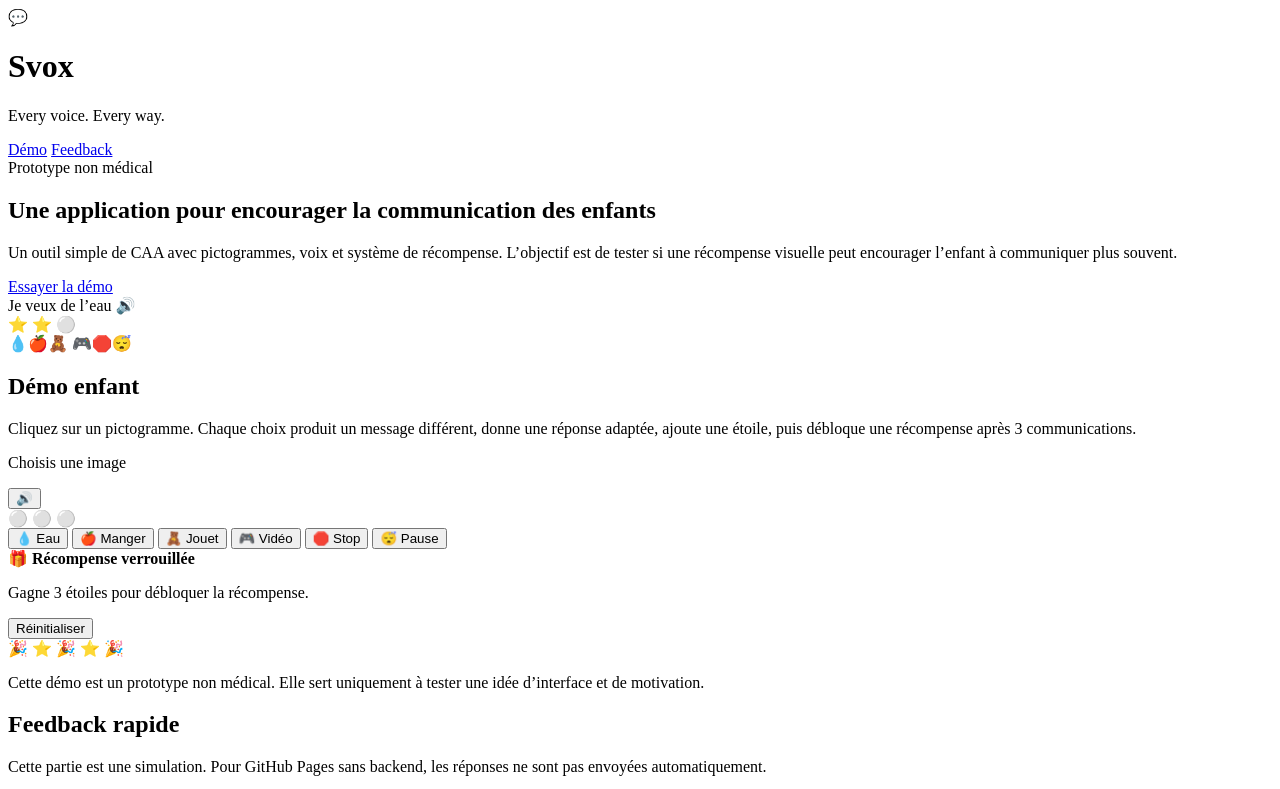
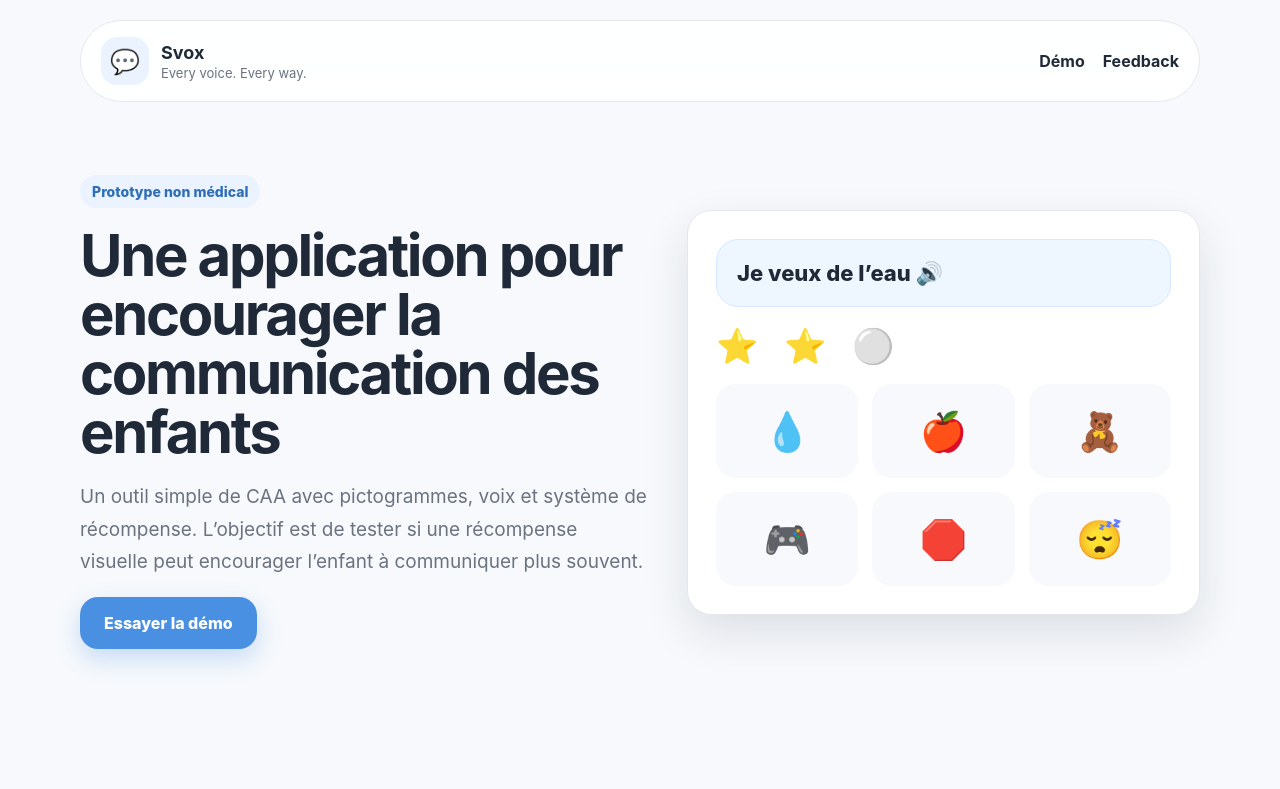
Before and after one commit to Titan-F/aac-demo, a plain HTML site: page index.html in a window 1280 px wide. Shown: the top 789 px of the page. Drawn offline with Linux system fonts and the light colour scheme.

Commit message:
Refactor CSS with custom properties and styles

```diff
--- a/style.css
+++ b/style.css
@@ -1,155 +1,439 @@
-let tokenCount = 0;
-const maxTokens = 3;
-
-const speechText = document.getElementById("speechText");
-const speakButton = document.getElementById("speakButton");
-const resetButton = document.getElementById("resetButton");
-const rewardCard = document.getElementById("rewardCard");
-const rewardTitle = document.getElementById("rewardTitle");
-const rewardText = document.getElementById("rewardText");
-const confetti = document.getElementById("confetti");
-
-const stars = [
-  document.getElementById("star1"),
-  document.getElementById("star2"),
-  document.getElementById("star3")
-];
-
-const responses = {
-  "Je veux de l’eau": "💧 Voici de l’eau.",
-  "Je veux manger": "🍎 D’accord, on va manger.",
-  "Je veux mon jouet": "🧸 Voici ton jouet.",
-  "Je veux regarder une vidéo": "🎮 D’accord, vidéo après les étoiles.",
-  "Stop, je veux arrêter": "🛑 D’accord, on arrête.",
-  "Je veux une pause": "😴 D’accord, on fait une pause."
-};
-
-function speak(message) {
-  if (!("speechSynthesis" in window)) return;
-
-  window.speechSynthesis.cancel();
-
-  const utterance = new SpeechSynthesisUtterance(message);
-  utterance.lang = "fr-FR";
-  utterance.rate = 0.9;
-  utterance.pitch = 1.1;
-
-  window.speechSynthesis.speak(utterance);
+:root {
+  --primary: #4A90E2;
+  --primary-dark: #2f6fb8;
+  --success: #6FCF97;
+  --reward: #F2C94C;
+  --background: #F7F9FC;
+  --surface: #FFFFFF;
+  --text: #1F2937;
+  --muted: #6B7280;
+  --border: #E5E7EB;
+  --shadow: 0 18px 45px rgba(31, 41, 55, 0.12);
+  --radius: 24px;
 }
 
-function updateStars() {
-  stars.forEach((star, index) => {
-    star.textContent = index < tokenCount ? "⭐" : "⚪";
-
-    if (index === tokenCount - 1) {
-      star.classList.add("star-animate");
-
-      setTimeout(() => {
-        star.classList.remove("star-animate");
-      }, 350);
-    }
-  });
+* {
+  box-sizing: border-box;
 }
 
-function unlockReward() {
-  rewardCard.classList.remove("locked");
-  rewardCard.classList.add("unlocked");
-
-  rewardTitle.textContent = "🎉 Bravo ! Récompense débloquée";
-  rewardText.textContent = "Tu as gagné 3 étoiles grâce à tes communications.";
-
-  confetti.classList.remove("hidden");
-  confetti.classList.add("confetti-animate");
-
-  speak("Bravo ! Récompense débloquée.");
+html {
+  scroll-behavior: smooth;
 }
 
-function lockReward() {
-  rewardCard.classList.add("locked");
-  rewardCard.classList.remove("unlocked");
-
-  rewardTitle.textContent = "🎁 Récompense verrouillée";
-  rewardText.textContent = "Gagne 3 étoiles pour débloquer la récompense.";
-
-  confetti.classList.add("hidden");
-  confetti.classList.remove("confetti-animate");
+body {
+  margin: 0;
+  font-family: Inter, ui-sans-serif, system-ui, -apple-system, BlinkMacSystemFont, "Segoe UI", sans-serif;
+  background: var(--background);
+  color: var(--text);
 }
 
-function addToken() {
-  if (tokenCount < maxTokens) {
-    tokenCount += 1;
-    updateStars();
+.site-header {
+  width: min(1120px, calc(100% - 32px));
+  margin: 20px auto 0;
+  padding: 16px 20px;
+  background: rgba(255, 255, 255, 0.88);
+  border: 1px solid var(--border);
+  border-radius: 999px;
+  display: flex;
+  justify-content: space-between;
+  align-items: center;
+  backdrop-filter: blur(12px);
+  position: sticky;
+  top: 14px;
+  z-index: 10;
+}
 
-    setTimeout(() => {
-      speak("Super !");
-    }, 300);
+.brand {
+  display: flex;
+  align-items: center;
+  gap: 12px;
+}
+
+.brand-mark {
+  width: 48px;
+  height: 48px;
+  display: grid;
+  place-items: center;
+  border-radius: 16px;
+  background: #EAF3FF;
+  font-size: 24px;
+}
+
+.brand h1 {
+  font-size: 18px;
+  margin: 0;
+}
+
+.brand p {
+  margin: 2px 0 0;
+  color: var(--muted);
+  font-size: 13px;
+}
+
+nav {
+  display: flex;
+  gap: 18px;
+}
+
+nav a {
+  color: var(--text);
+  text-decoration: none;
+  font-weight: 700;
+}
+
+main {
+  width: min(1120px, calc(100% - 32px));
+  margin: 0 auto;
+}
+
+.hero {
+  min-height: 620px;
+  display: grid;
+  grid-template-columns: 1.05fr 0.95fr;
+  gap: 40px;
+  align-items: center;
+}
+
+.tag {
+  display: inline-block;
+  background: #EAF3FF;
+  color: var(--primary-dark);
+  padding: 8px 12px;
+  border-radius: 999px;
+  font-weight: 800;
+  font-size: 14px;
+}
+
+.hero h2,
+.section-title h2 {
+  font-size: clamp(34px, 5vw, 58px);
+  line-height: 1.02;
+  margin: 18px 0;
+  letter-spacing: -0.04em;
+}
+
+.hero p,
+.section-title p {
+  color: var(--muted);
+  font-size: 19px;
+  line-height: 1.7;
+  max-width: 700px;
+}
+
+.primary-button,
+.secondary-button,
+.icon-button {
+  border: 0;
+  cursor: pointer;
+  font-weight: 800;
+  transition: transform 0.15s ease, box-shadow 0.15s ease, background 0.15s ease;
+}
+
+.primary-button {
+  display: inline-block;
+  background: var(--primary);
+  color: white;
+  text-decoration: none;
+  padding: 16px 24px;
+  border-radius: 18px;
+  box-shadow: 0 10px 25px rgba(74, 144, 226, 0.28);
+}
+
+.primary-button:hover,
+.secondary-button:hover,
+.icon-button:hover,
+.symbol-card:hover {
+  transform: translateY(-2px);
+}
+
+.hero-card,
+.app-frame,
+.feedback-form {
+  background: var(--surface);
+  border: 1px solid var(--border);
+  border-radius: var(--radius);
+  box-shadow: var(--shadow);
+}
+
+.hero-card {
+  padding: 28px;
+}
+
+.mini-speech,
+.speech-bar {
+  background: #EEF6FF;
+  border: 1px solid #D7E9FF;
+  border-radius: 22px;
+  font-size: 22px;
+  font-weight: 800;
+}
+
+.mini-speech {
+  padding: 20px;
+}
+
+.mini-stars {
+  margin: 18px 0;
+  font-size: 34px;
+  letter-spacing: 8px;
+}
+
+.mini-grid {
+  display: grid;
+  grid-template-columns: repeat(3, 1fr);
+  gap: 14px;
+}
+
+.mini-grid span {
+  background: var(--background);
+  border-radius: 20px;
+  min-height: 94px;
+  display: grid;
+  place-items: center;
+  font-size: 38px;
+}
+
+.demo-section,
+.feedback-section {
+  padding: 70px 0;
+}
+
+.section-title {
+  margin-bottom: 26px;
+}
+
+.app-frame {
+  max-width: 760px;
+  margin: 0 auto;
+  padding: 24px;
+}
+
+.speech-bar {
+  min-height: 82px;
+  padding: 14px 16px 14px 22px;
+  display: flex;
+  justify-content: space-between;
+  align-items: center;
+}
+
+.speech-bar p {
+  margin: 0;
+  font-size: clamp(22px, 4vw, 34px);
+  font-weight: 900;
+}
+
+.icon-button {
+  width: 58px;
+  height: 58px;
+  border-radius: 18px;
+  background: var(--primary);
+  color: white;
+  font-size: 24px;
+}
+
+.token-row {
+  text-align: center;
+  font-size: 44px;
+  letter-spacing: 10px;
+  margin: 22px 0;
+  min-height: 58px;
+}
+
+.symbol-grid {
+  display: grid;
+  grid-template-columns: repeat(3, 1fr);
+  gap: 18px;
+}
+
+.symbol-card {
+  min-height: 132px;
+  border: 2px solid var(--border);
+  border-radius: 24px;
+  background: white;
+  cursor: pointer;
+  display: grid;
+  place-items: center;
+  gap: 8px;
+  padding: 14px;
+  font-size: 22px;
+  font-weight: 900;
+  color: var(--text);
+  box-shadow: 0 8px 18px rgba(31, 41, 55, 0.06);
+  transition: transform 0.15s ease, border 0.15s ease, background 0.15s ease;
+}
+
+.symbol-card:active,
+.symbol-card.pressed {
+  transform: scale(0.97);
+  border-color: var(--primary);
+  background: #F0F7FF;
+}
+
+.symbol {
+  font-size: 48px;
+}
+
+.reward-card {
+  margin-top: 22px;
+  padding: 20px;
+  border-radius: 24px;
+  display: flex;
+  justify-content: space-between;
+  gap: 16px;
+  align-items: center;
+  border: 2px solid var(--border);
+  background: white;
+}
+
+.reward-card strong {
+  font-size: 21px;
+}
+
+.reward-card p {
+  margin: 6px 0 0;
+  color: var(--muted);
+}
+
+.reward-card.unlocked {
+  border-color: var(--reward);
+  background: #FFF8DD;
+}
+
+.secondary-button {
+  background: #EEF2F7;
+  color: var(--text);
+  padding: 13px 18px;
+  border-radius: 16px;
+  white-space: nowrap;
+}
+
+.confetti {
+  text-align: center;
+  font-size: 42px;
+  margin-top: 18px;
+}
+
+.hidden {
+  display: none;
+}
+
+.prototype-note {
+  max-width: 760px;
+  margin: 18px auto 0;
+  color: var(--muted);
+  text-align: center;
+}
+
+.feedback-form {
+  max-width: 760px;
+  margin: 0 auto;
+  padding: 24px;
+  display: grid;
+  gap: 12px;
+}
+
+.feedback-form label {
+  font-weight: 900;
+  margin-top: 8px;
+}
+
+.feedback-form select,
+.feedback-form textarea {
+  width: 100%;
+  border: 2px solid var(--border);
+  border-radius: 18px;
+  padding: 14px 16px;
+  font-size: 17px;
+  font-family: inherit;
+}
+
+.feedback-form textarea {
+  resize: vertical;
+}
+
+.copy-status {
+  color: var(--primary-dark);
+  font-weight: 800;
+  min-height: 24px;
+}
+
+footer {
+  text-align: center;
+  padding: 34px 16px;
+  color: var(--muted);
+}
+
+@keyframes pop {
+  0% {
+    transform: scale(1);
   }
 
-  if (tokenCount >= maxTokens) {
-    setTimeout(() => {
-      unlockReward();
-    }, 900);
+  50% {
+    transform: scale(1.45);
+  }
+
+  100% {
+    transform: scale(1);
   }
 }
 
-document.querySelectorAll(".symbol-card").forEach((button) => {
-  button.addEventListener("click", () => {
-    if (tokenCount >= maxTokens) return;
+.star-animate {
+  display: inline-block;
+  animation: pop 0.35s ease;
+}
 
-    const message = button.dataset.message;
-    const response = responses[message] || "D’accord.";
+@keyframes confettiPop {
+  0% {
+    transform: scale(0.7);
+    opacity: 0;
+  }
 
-    speechText.textContent = message;
-    rewardText.textContent = response;
+  50% {
+    transform: scale(1.2);
+    opacity: 1;
+  }
 
-    button.classList.add("pressed");
+  100% {
+    transform: scale(1);
+    opacity: 1;
+  }
+}
 
-    speak(message);
+.confetti-animate {
+  animation: confettiPop 0.5s ease;
+}
 
-    setTimeout(() => {
-      speak(response);
-    }, 900);
+@media (max-width: 780px) {
+  .site-header {
+    border-radius: 24px;
+    align-items: flex-start;
+    gap: 14px;
+  }
 
-    setTimeout(() => {
-      addToken();
-    }, 1300);
+  nav {
+    display: none;
+  }
 
-    setTimeout(() => {
-      button.classList.remove("pressed");
-    }, 200);
-  });
-});
+  .hero {
+    grid-template-columns: 1fr;
+    min-height: auto;
+    padding: 72px 0 40px;
+  }
 
-speakButton.addEventListener("click", () => {
-  const message = speechText.textContent;
+  .symbol-grid {
+    grid-template-columns: repeat(2, 1fr);
+  }
 
-  if (message && message !== "Choisis une image") {
-    speak(message);
+  .symbol-card {
+    min-height: 116px;
   }
-});
 
-resetButton.addEventListener("click", () => {
-  tokenCount = 0;
-  updateStars();
-  lockReward();
-  speechText.textContent = "Choisis une image";
-});
+  .reward-card {
+    flex-direction: column;
+    align-items: stretch;
+  }
 
-const copyFeedbackButton = document.getElementById("copyFeedback");
-const copyStatus = document.getElementById("copyStatus");
-
-copyFeedbackButton.addEventListener("click", async () => {
-  const useful = document.getElementById("useful").value;
-  const comment = document.getElementById("comment").value.trim();
-
-  const feedback = `Feedback démo Svox
-Utilité: ${useful}
-Amélioration: ${comment || "(aucune remarque)"}`;
-
-  try {
-    await navigator.clipboard.writeText(feedback);
-    copyStatus.textContent = "Feedback copié. Vous pouvez le coller dans un message.";
-  } catch (error) {
-    copyStatus.textContent = "Copie impossible automatiquement.";
+  .secondary-button {
+    width: 100%;
   }
-});
+}
```
